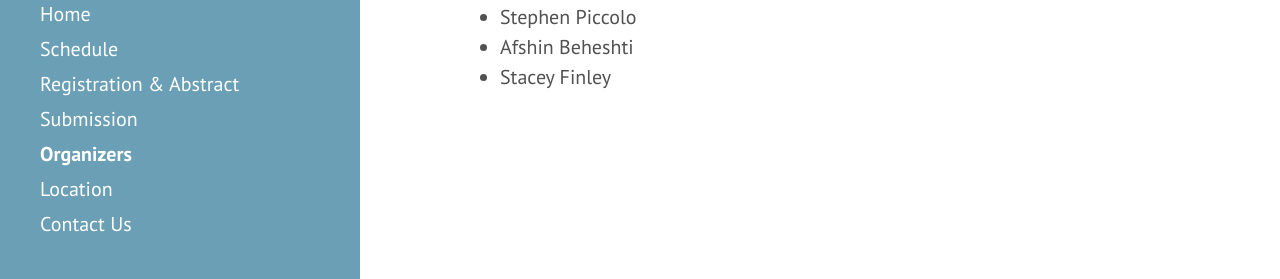
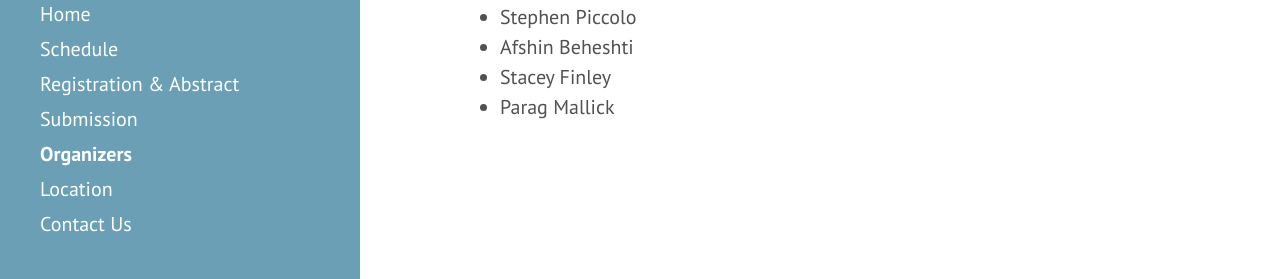
Before and after one commit to AECCSB/sacb-meeting, a Jekyll site: the page built from organizers.md, in a window 1280 px wide and 1320 px high. Shown: the part 1038-1317 px from the top of the window. Built offline with Jekyll 4.4.1, drawn with Linux system fonts in a browser that asks for light colours.

Commit message:
Update organizers.md

```diff
--- a/organizers.md
+++ b/organizers.md
@@ -28,3 +28,4 @@ The AECCSB mission is to foster, promote and advocate for cancer systems biology
 - Stephen Piccolo
 - Afshin Beheshti
 - Stacey Finley
+- Parag Mallick
```
